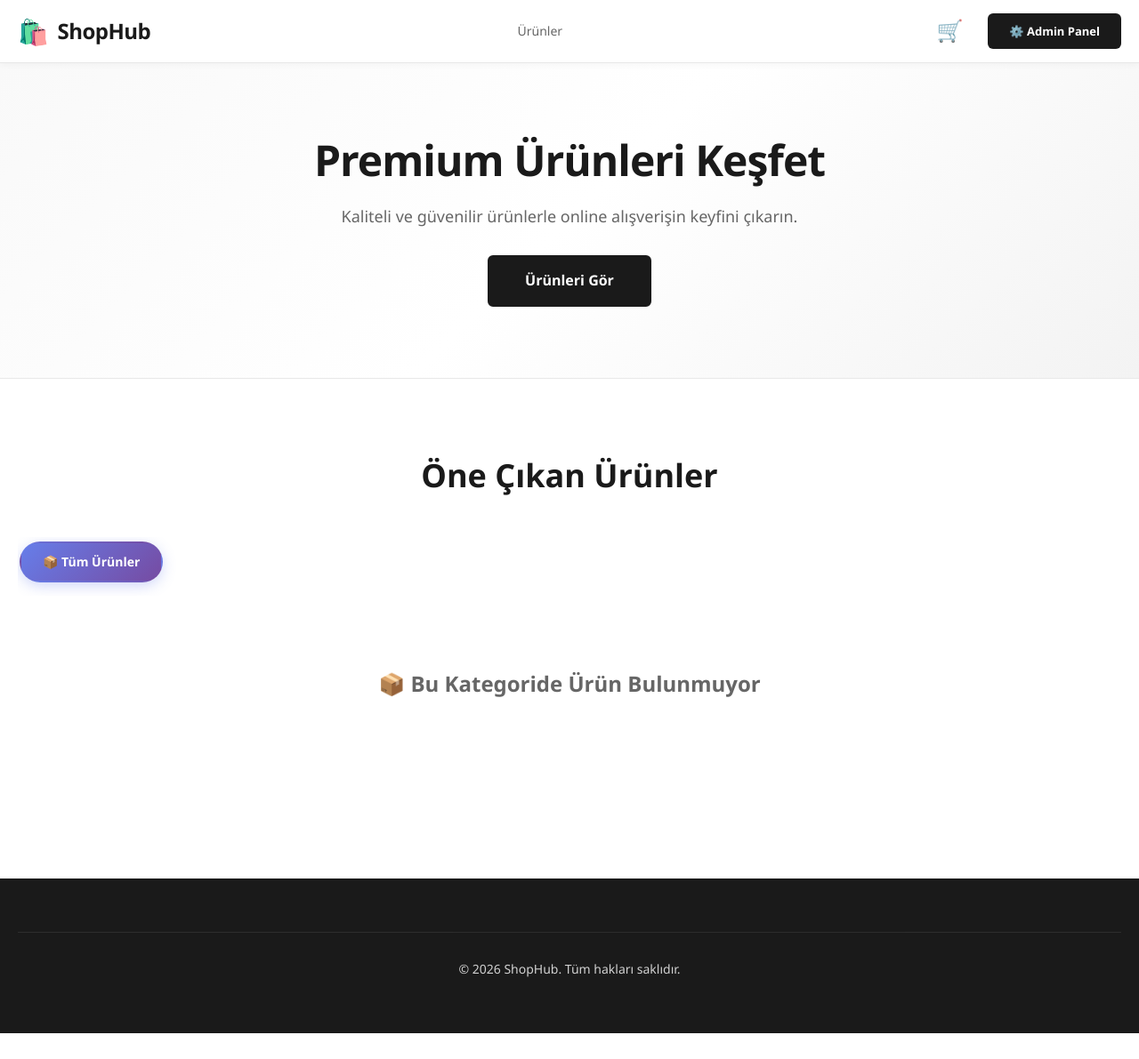
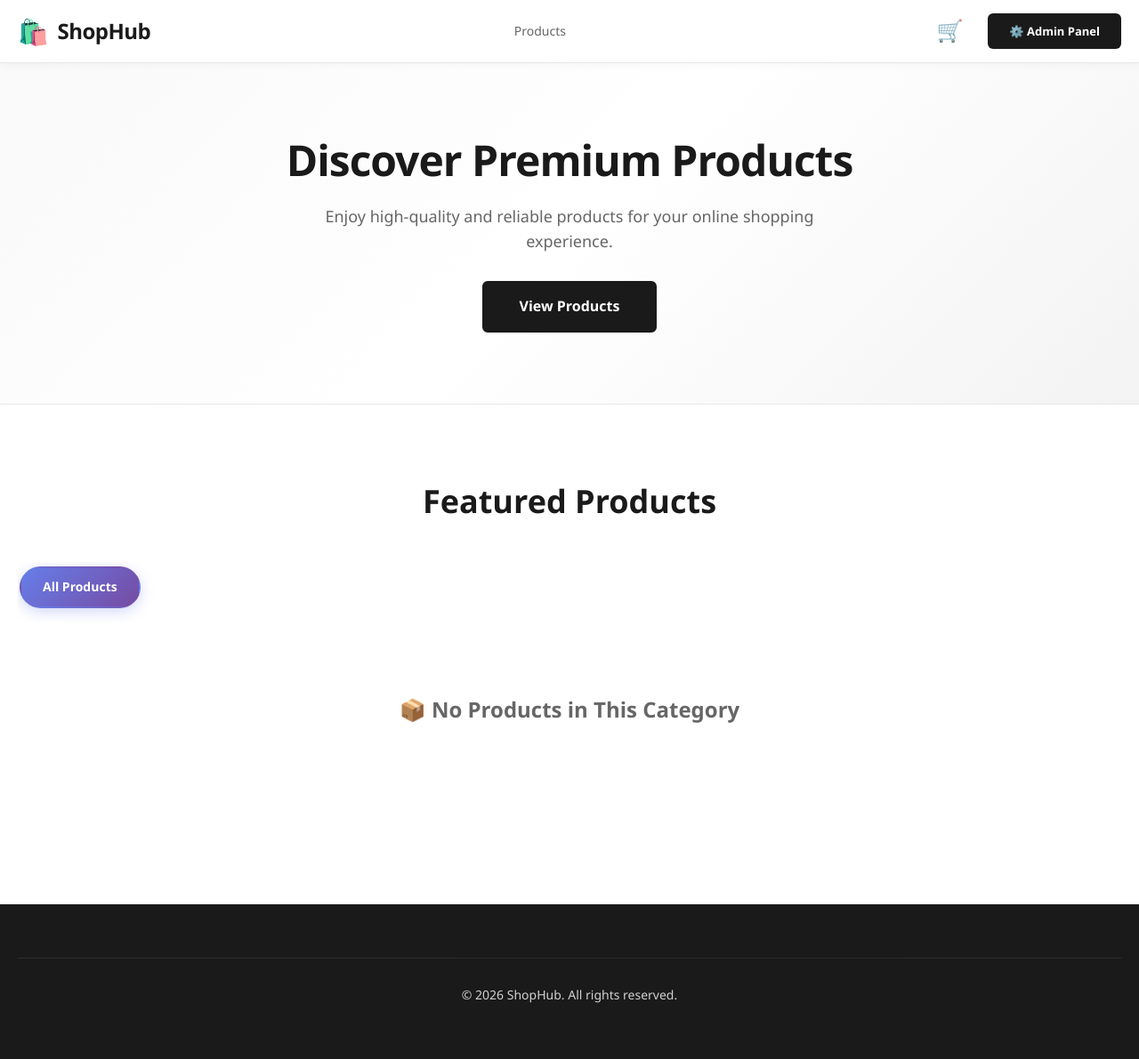
Before and after one commit to SemihSamandar/LaravelProject, a Laravel app: page / in a window 1280 px wide. Shown: the whole page at 89% size. Before the commit the page ends 1162 px from the top, so only its background shows below. Run offline with Laravel 12, Linux system fonts and the light colour scheme; data that the repository does not hold is empty; some libraries are stand-ins or nearby versions.

Commit message:
fix category UI

```diff
--- a/resources/views/products.blade.php
+++ b/resources/views/products.blade.php
@@ -3,7 +3,7 @@
 <head>
     <meta charset="UTF-8">
     <meta name="viewport" content="width=device-width, initial-scale=1.0">
-    <title>ShopHub - Premium Ürünler</title>
+    <title>ShopHub - Premium Products</title>
 
     <meta name="csrf-token" content="{{ csrf_token() }}">
 
@@ -714,7 +714,7 @@
 
     <div class="cart-modal" id="cartModal">
         <div class="cart-modal-header">
-            <h2>🛒 Sepetim</h2>
+            <h2>🛒 Carts</h2>
             <button class="cart-close-btn" onclick="closeCart()">✕</button>
         </div>
         <div class="cart-content" id="cartContent"></div>
@@ -725,7 +725,7 @@
         <nav>
             <a href="{{ route('products.index') }}" class="logo">ShopHub</a>
             <ul class="nav-center">
-                <li><a href="#products">Ürünler</a></li>
+                <li><a href="#products">Products</a></li>
             </ul>
             <div class="nav-right">
                 <button class="cart-btn" id="cartBtn" onclick="openCart()">
@@ -738,28 +738,36 @@
 
     <section class="hero">
         <div class="hero-content">
-            <h1>Premium Ürünleri Keşfet</h1>
-            <p>Kaliteli ve güvenilir ürünlerle online alışverişin keyfini çıkarın.</p>
-            <a href="#products" class="cta-button">Ürünleri Gör</a>
+            <h1>Discover Premium Products</h1>
+            <p>Enjoy high-quality and reliable products for your online shopping experience.</p>
+            <a href="#products" class="cta-button">View Products</a>
         </div>
     </section>
 
     <section class="products-section" id="products">
         <div class="section-header">
-            <h2>Öne Çıkan Ürünler</h2>
+            <h2>Featured Products</h2>
         </div>
 
         <div class="category-slider-wrapper">
             <div class="category-slider">
                 <a href="{{ route('products.index') }}" class="category-item {{ !request()->has('category') || request('category') == '' ? 'active' : '' }}">
-                    📦 Tüm Ürünler
+                     All Products
                 </a>
 
-                @foreach($categories as $category)
-                    <a href="?category={{ $category->id }}" class="category-item {{ request('category') == $category->id ? 'active' : '' }}">
-                        ✨ {{ $category->name }}
-                    </a>
-                @endforeach
+           @foreach($categories as $category)
+    @if(in_array($category->id, [1, 2, 3]))
+        <a href="?category={{ $category->id }}" class="category-item {{ request('category') == $category->id ? 'active' : '' }}">
+            @if($category->id == 1)
+                 Electronics
+            @elseif($category->id == 2)
+                 Major Appliances
+            @elseif($category->id == 3)
+                 Small Home Appliances
+            @endif
+        </a>
+    @endif
+@endforeach
             </div>
         </div>
 
@@ -788,10 +796,10 @@
                             <p class="product-description">{{ Str::limit($product->description, 80) }}</p>
                             <div class="product-meta">
                                 <div class="product-price">₺{{ number_format($product->price, 2, ',', '.') }}</div>
-                                <div class="product-stock">Stok: {{ $product->stock }}</div>
+                                <div class="product-stock">Stock: {{ $product->stock }}</div>
                             </div>
                             <button class="add-to-cart-btn" onclick="addToCart({{ $product->id }}, '{{ addslashes($product->name) }}')" @if($product->stock == 0) disabled @endif>
-                                {{ $product->stock > 0 ? '➕ Sepete Ekle' : '❌ Stok Yok' }}
+                                {{ $product->stock > 0 ? '➕ Add to Cart' : '❌ Out of Stock' }}
                             </button>
                         </div>
                     </div>
@@ -799,14 +807,14 @@
             </div>
         @else
             <div class="empty-state" style="text-align: center; padding: 40px 0; color: var(--text-light);">
-                <h2>📦 Bu Kategoride Ürün Bulunmuyor</h2>
+                <h2>📦 No Products in This Category</h2>
             </div>
         @endif
     </section>
 
     <footer>
         <div class="footer-bottom">
-            <p>&copy; 2026 ShopHub. Tüm hakları saklıdır.</p>
+            <p>&copy; 2026 ShopHub. All rights reserved.</p>
         </div>
     </footer>
 
@@ -839,7 +847,7 @@
                 });
                 const data = await response.json();
                 if (data.success) {
-                    showToast(`${productName} sepete eklendi.`);
+                    showToast(`${productName} added to cart.`);
                     updateCartCount();
                     if (document.getElementById('cartModal').classList.contains('active')) loadCart();
                 } else {
```
Also changed, not shown: resources/views/admin/orders.blade.php (+11 -11 lines), resources/views/layouts/admin.blade.php (+5 -5 lines).
